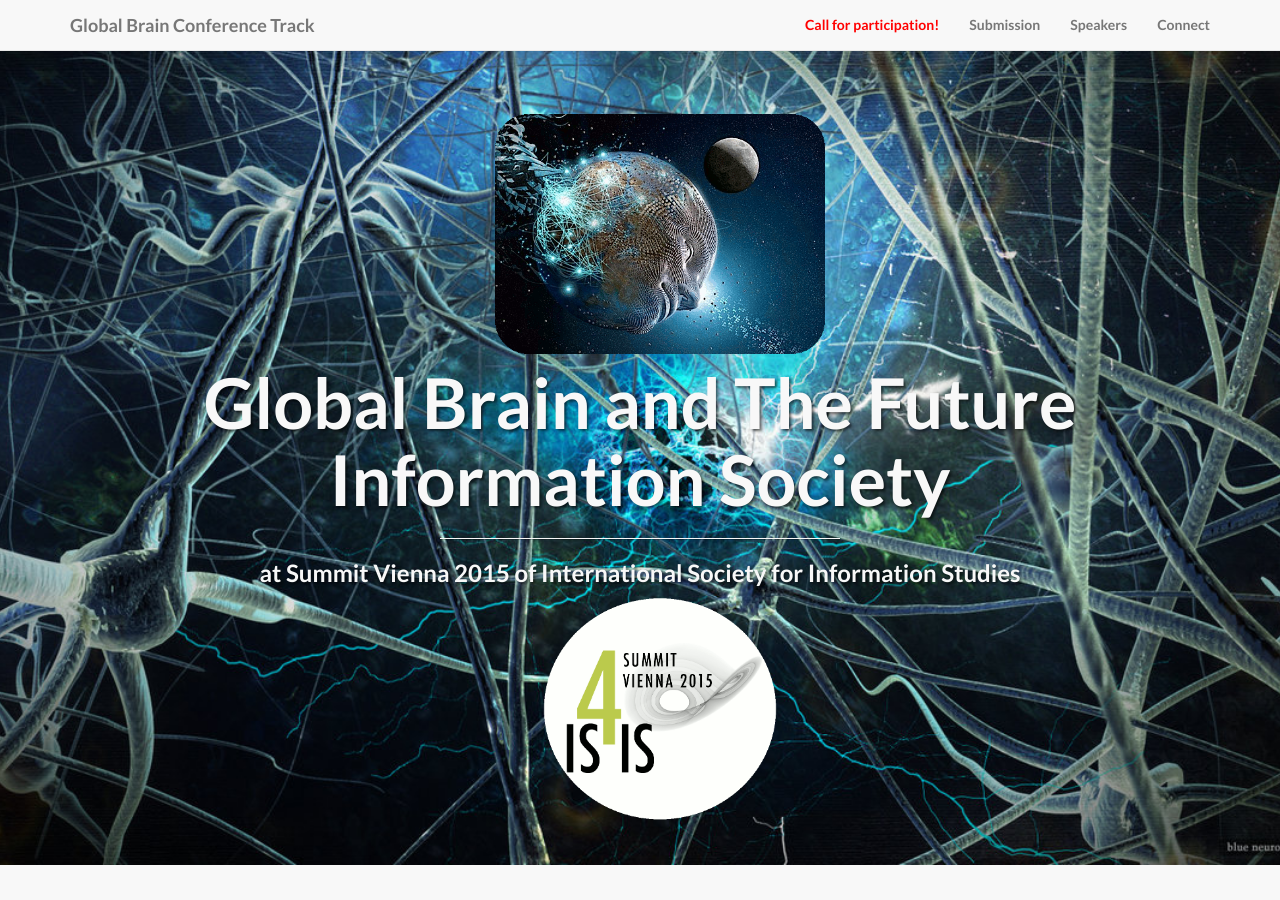
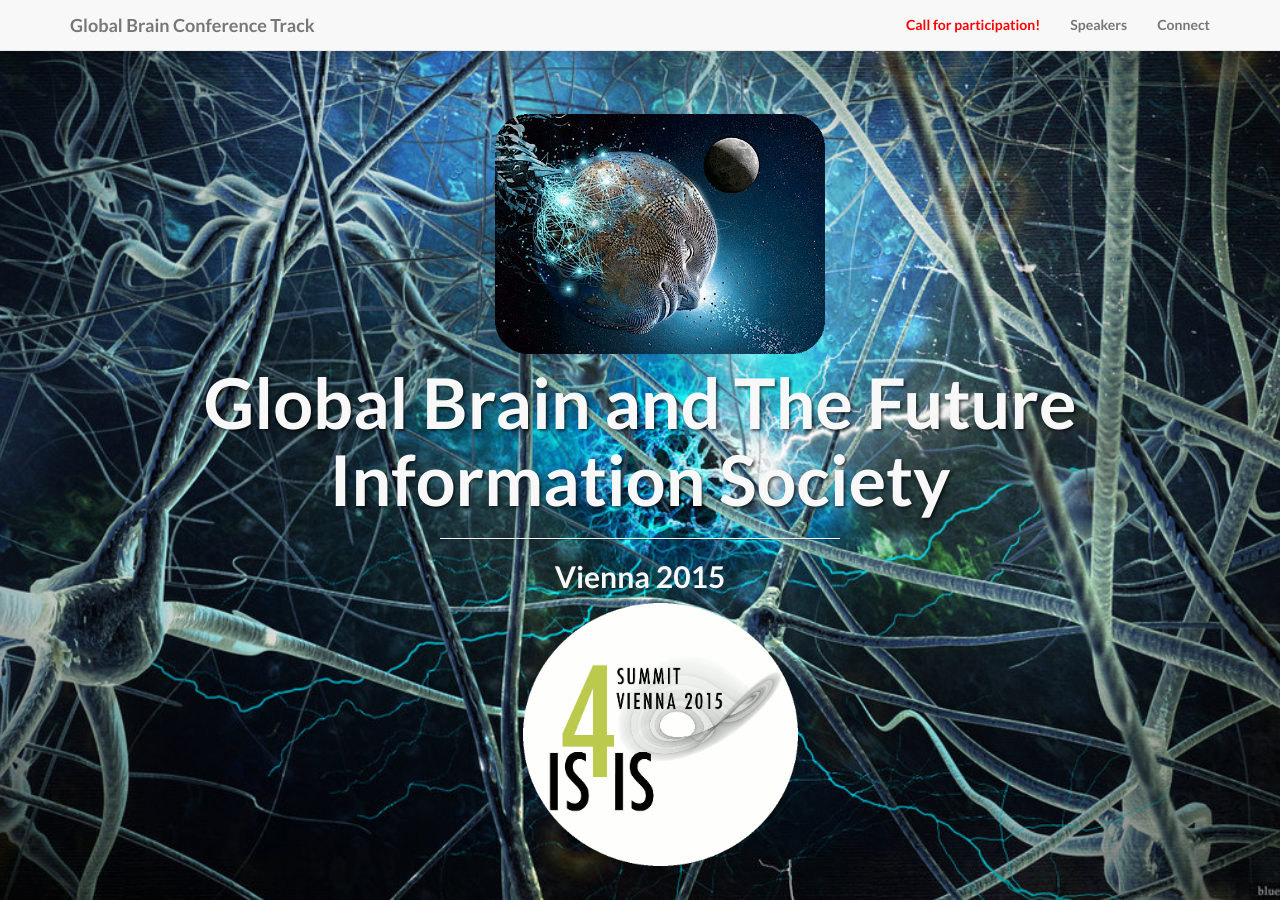
Before and after one commit to globalbraininstitute/vienna2015, a Jekyll site: the page built from index.html, in a window 1280 px wide and 900 px high. Built offline with Jekyll 4.4.1, drawn with Linux system fonts in a browser that asks for light colours.

Commit message:
got rid of submission page

```diff
--- a/_includes/header.html
+++ b/_includes/header.html
@@ -8,16 +8,16 @@
                 <div class="intro-message">
                     <ul>
                         <a href="http://www.globalbraininstitute.org/" target="_blank">
-                            <img src="img/gb_head.gif" width="30%">
+                            <img src="img/gb_head.gif" width="30%"">
                         </a>
                     </ul>
                     <h1>{{ page.title }}</h1>
                     <hr class="intro-divider">
-                    <h3>{{ page.subTitle }}</h3>
+                    <h2>{{ page.subTitle }}</h2>
 
                     <ul>
                         <a href="http://www.is4is.org/" target="_blank">
-                            <img src="img/is4is.gif" width="30%">
+                            <img src="img/is4is.gif" width="25%">
                         </a>
                     </ul>
                     <!--
--- a/_includes/navigation.html
+++ b/_includes/navigation.html
@@ -17,9 +17,6 @@
                 <li>
                     <a href="{{ relative }}files/CallforPapers.pdf"> <font color="red">Call for participation!</font> </a>
                 </li>
-                <li>
-                    <a href="http://summit.is4is.org/Submission" target="_blank">Submission</a>
-                </li>
 
                 <li>
                     <a href="{{site.baseurl}}/#speakers">Speakers</a>
--- a/index.html
+++ b/index.html
@@ -1,5 +1,5 @@
 ---
 layout: default
 title: Global Brain and The Future Information Society
-subTitle: at Summit Vienna 2015 of International Society for Information Studies
+subTitle: Vienna 2015
 ---
```
Also changed, not shown: img/is4is.gif.
